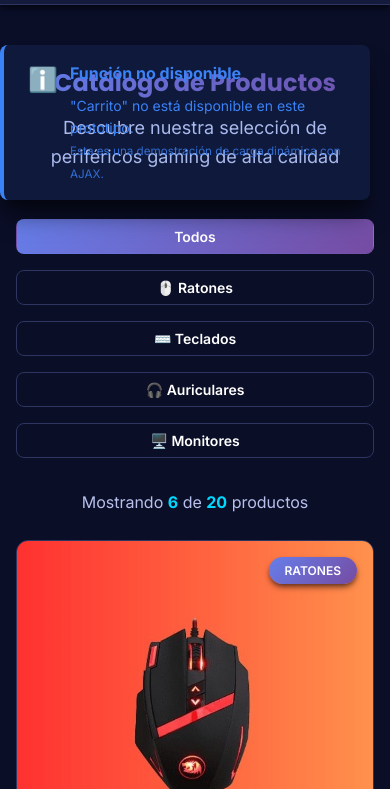
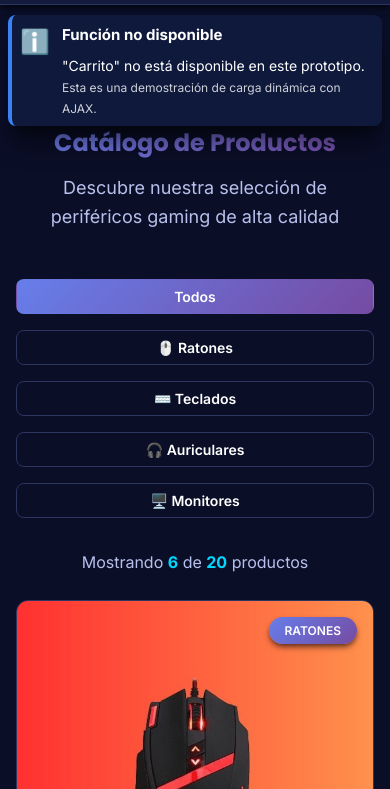
Before and after one commit to Monmu9/MMCTech, a plain HTML site: page cliente/paginas/productos.html in a window 390 px wide. Both pictures are taken after a click on the link "Carrito". Shown: the part 55-844 px from the top of the page. Drawn offline with Linux system fonts and the light colour scheme.

Commit message:
Mejorar alertas en móvil - posicionamiento y legibilidad

```diff
--- a/cliente/recursos/css/componentes.css
+++ b/cliente/recursos/css/componentes.css
@@ -324,35 +324,86 @@
    ALERTAS Y MENSAJES
    ======================================== */
 
+
 .alerta {
-    padding: var(--espacio-md) var(--espacio-lg);
+    padding: var(--espacio-md);
     border-radius: var(--radio-md);
-    margin-bottom: var(--espacio-lg);
+    margin-bottom: var(--espacio-md);
     border-left: 4px solid;
+    background: var(--color-fondo-card);
+    box-shadow: var(--sombra-md);
+    animation: slideInRight 0.3s ease-out;
 }
 
 .alerta-exito {
-    background-color: rgba(16, 185, 129, 0.1);
     border-color: var(--color-exito);
-    color: var(--color-exito);
+    background: rgba(16, 185, 129, 0.1);
 }
 
 .alerta-error {
-    background-color: rgba(239, 68, 68, 0.1);
     border-color: var(--color-error);
-    color: var(--color-error);
+    background: rgba(239, 68, 68, 0.1);
 }
 
 .alerta-info {
-    background-color: rgba(59, 130, 246, 0.1);
     border-color: var(--color-info);
-    color: var(--color-info);
+    background: rgba(59, 130, 246, 0.1);
 }
 
 .alerta-advertencia {
-    background-color: rgba(245, 158, 11, 0.1);
     border-color: var(--color-advertencia);
-    color: var(--color-advertencia);
+    background: rgba(245, 158, 11, 0.1);
+}
+
+/* Animación de entrada */
+@keyframes slideInRight {
+    from {
+        transform: translateX(400px);
+        opacity: 0;
+    }
+
+    to {
+        transform: translateX(0);
+        opacity: 1;
+    }
+}
+
+/* Responsive para alertas en móvil */
+@media (max-width: 768px) {
+    .alerta {
+        position: fixed !important;
+        top: 80px !important;
+        /* Debajo del header */
+        left: 10px !important;
+        right: 10px !important;
+        width: auto !important;
+        min-width: auto !important;
+        max-width: none !important;
+        margin: 0 !important;
+        z-index: 9999 !important;
+        font-size: var(--texto-sm);
+        padding: var(--espacio-sm) var(--espacio-md);
+    }
+}
+
+/* Para pantallas muy pequeñas */
+@media (max-width: 480px) {
+    .alerta {
+        top: 70px !important;
+        left: 8px !important;
+        right: 8px !important;
+        padding: var(--espacio-sm);
+        font-size: 13px;
+    }
+
+    .alerta strong {
+        font-size: 14px;
+    }
+
+    .alerta p {
+        font-size: 12px;
+        line-height: 1.4;
+    }
 }
 
 
--- a/cliente/recursos/css/layout.css
+++ b/cliente/recursos/css/layout.css
@@ -37,14 +37,14 @@
    ======================================== */
 
 .header {
-    position: fixed;
+    position: sticky;
     top: 0;
     left: 0;
     right: 0;
     height: var(--altura-header);
     background-color: var(--color-fondo-secundario);
     border-bottom: 1px solid var(--color-borde);
-    z-index: var(--z-fixed);
+    z-index: 1000;
     box-shadow: var(--sombra-md);
 }
 
--- a/cliente/recursos/js/productos.js
+++ b/cliente/recursos/js/productos.js
@@ -481,22 +481,24 @@ function mostrarFuncionNoDisponible(nombreFuncion) {
     // Crear alerta
     const alerta = document.createElement('div');
     alerta.className = 'alerta alerta-info';
+
+    // Estilos base (se complementan con el CSS)
     alerta.style.position = 'fixed';
     alerta.style.top = '100px';
     alerta.style.right = '20px';
-    alerta.style.zIndex = '1000';
-    alerta.style.minWidth = '350px';
+    alerta.style.zIndex = '9999';
+    alerta.style.minWidth = '320px';
     alerta.style.maxWidth = '400px';
     alerta.style.boxShadow = 'var(--sombra-xl)';
 
     alerta.innerHTML = `
         <div style="display: flex; align-items: start; gap: 12px;">
-            <span style="font-size: 24px;">ℹ️</span>
-            <div>
-                <strong style="display: block; margin-bottom: 8px;">Función no disponible</strong>
-                <p style="margin: 0; font-size: 14px;">
+            <span style="font-size: 24px; flex-shrink: 0;">ℹ️</span>
+            <div style="flex: 1; min-width: 0;">
+                <strong style="display: block; margin-bottom: 8px; font-size: 15px;">Función no disponible</strong>
+                <p style="margin: 0; font-size: 14px; line-height: 1.5;">
                     "${nombreFuncion}" no está disponible en este prototipo.<br>
-                    <small style="opacity: 0.8;">Esta es una demostración de carga dinámica con AJAX.</small>
+                    <small style="opacity: 0.8; font-size: 12px;">Esta es una demostración de carga dinámica con AJAX.</small>
                 </p>
             </div>
         </div>
@@ -506,6 +508,7 @@ function mostrarFuncionNoDisponible(nombreFuncion) {
 
     // Auto-remover después de 4 segundos
     setTimeout(() => {
+        alerta.style.transition = 'all 0.3s ease-out';
         alerta.style.opacity = '0';
         alerta.style.transform = 'translateX(400px)';
         setTimeout(() => alerta.remove(), 300);
@@ -514,7 +517,6 @@ function mostrarFuncionNoDisponible(nombreFuncion) {
 
 // Exponer función globalmente
 window.mostrarFuncionNoDisponible = mostrarFuncionNoDisponible;
-
 
 
 
```
